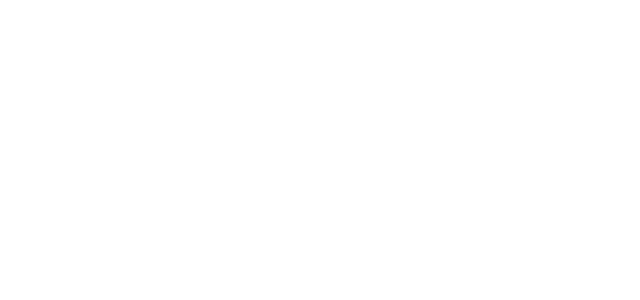
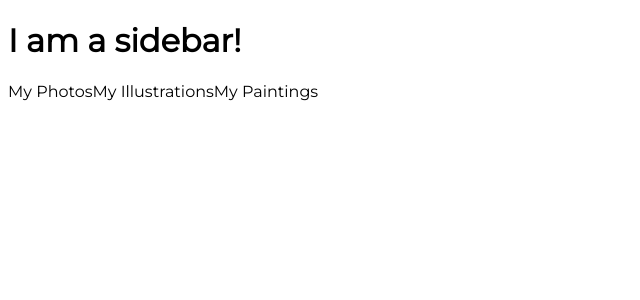
Before and after one commit to mohammad-tahmasebi-ci/react-challenge, a React (Create React App) app in the folder my-app/: page / in a window 1280 px wide. Shown: the top 300 px of the page, without its empty margins (0-640 px from the left). Built offline with nearby package versions, Linux system fonts and the light colour scheme.

Commit message:
Update react challenge

```diff
--- a/my-app/package.json
+++ b/my-app/package.json
@@ -6,14 +6,14 @@
     "@testing-library/jest-dom": "^5.14.1",
     "@testing-library/react": "^11.2.7",
     "@testing-library/user-event": "^12.8.3",
-    "axios": "^0.21.4",
+    "axios": "^1.7.3",
     "react": "^17.0.2",
     "react-dom": "^17.0.2",
-    "react-scripts": "4.0.3",
+    "react-scripts": "^3.0.1",
     "web-vitals": "^1.1.2"
   },
   "scripts": {
-    "start": "react-scripts start",
+    "start": "react-scripts --openssl-legacy-provider start",
     "build": "react-scripts build",
     "test": "react-scripts test",
     "eject": "react-scripts eject"
--- a/my-app/src/App.js
+++ b/my-app/src/App.js
@@ -1,9 +1,17 @@
 import css from './App.module.css';
+import React from 'react';
+import ReactDOM from "react-dom";
+import Sidebar from './components/Sidebar';
 
 function App() {
   return (
-    <div className={css.App}>
-      {/* Add your components here */}
+    <div className="App">
+      <Sidebar />
+      <div>
+        <a>My Photos</a>
+        <a>My Illustrations</a>
+        <a>My Paintings</a>
+      </div>
     </div>
   );
 }
--- a/my-app/src/components/Sidebar.js
+++ b/my-app/src/components/Sidebar.js
@@ -0,0 +1,8 @@
+import React from "react";
+import ReatDOM from "react-dom";
+
+function Sidebar () {
+    return <h1>I am a sidebar!</h1>
+}
+
+export default Sidebar;
```
Also changed, not shown: 1 other file (tests, documents, lock files or other folders).
